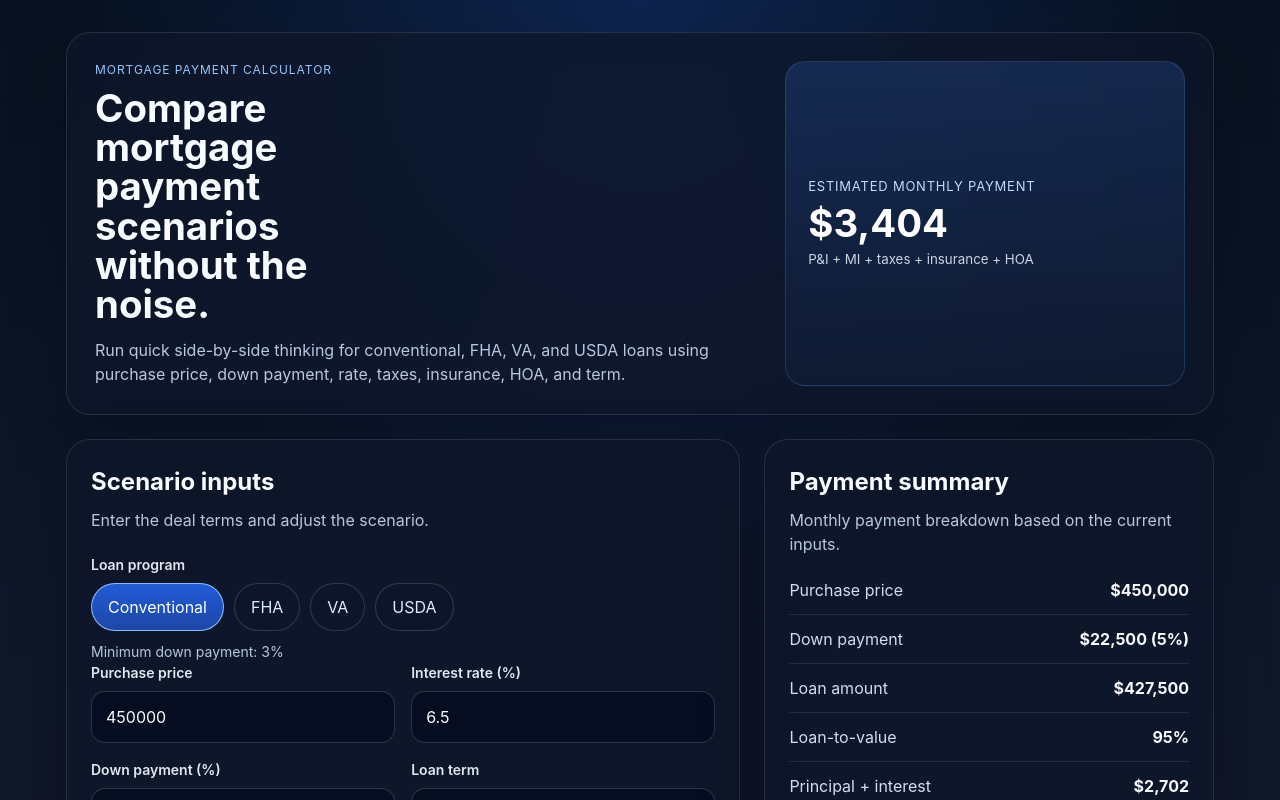
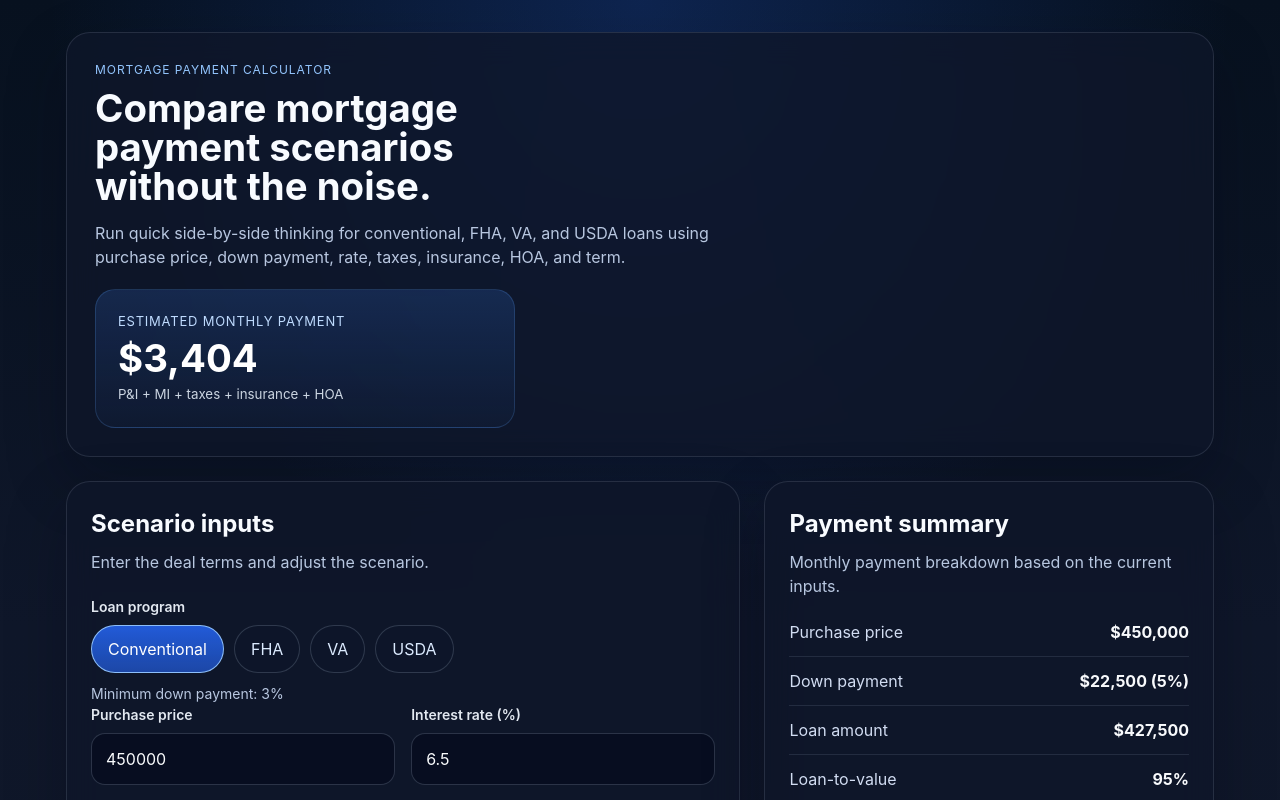
Before and after one commit to Rsteen76/mtgcalc, a Vue app: page / in a window 1280 px wide. Shown: the top 800 px of the page. Built offline with nearby package versions, Linux system fonts and the light colour scheme.

Commit message:
Fix mtgcalc hero layout

```diff
--- a/src/style.css
+++ b/src/style.css
@@ -48,8 +48,8 @@ button {
 
 .hero {
   display: grid;
-  grid-template-columns: minmax(0, 1.5fr) minmax(260px, 0.9fr);
-  gap: 24px;
+  grid-template-columns: 1fr;
+  gap: 20px;
   padding: 28px;
   margin-bottom: 24px;
 }
@@ -72,7 +72,7 @@ button {
 .hero h1 {
   font-size: clamp(2.2rem, 3vw, 3.6rem);
   line-height: 1.02;
-  max-width: 12ch;
+  max-width: 18ch;
 }
 
 .lede,
@@ -88,11 +88,12 @@ button {
 }
 
 .hero-stat {
-  align-self: stretch;
+  align-self: start;
   display: flex;
   flex-direction: column;
   justify-content: center;
   gap: 8px;
+  max-width: 420px;
   padding: 22px;
   border-radius: 20px;
   background: linear-gradient(180deg, rgba(59, 130, 246, 0.18), rgba(59, 130, 246, 0.04));
@@ -253,7 +254,6 @@ select:focus {
 }
 
 @media (max-width: 920px) {
-  .hero,
   .content-grid,
   .control-grid {
     grid-template-columns: 1fr;
```
